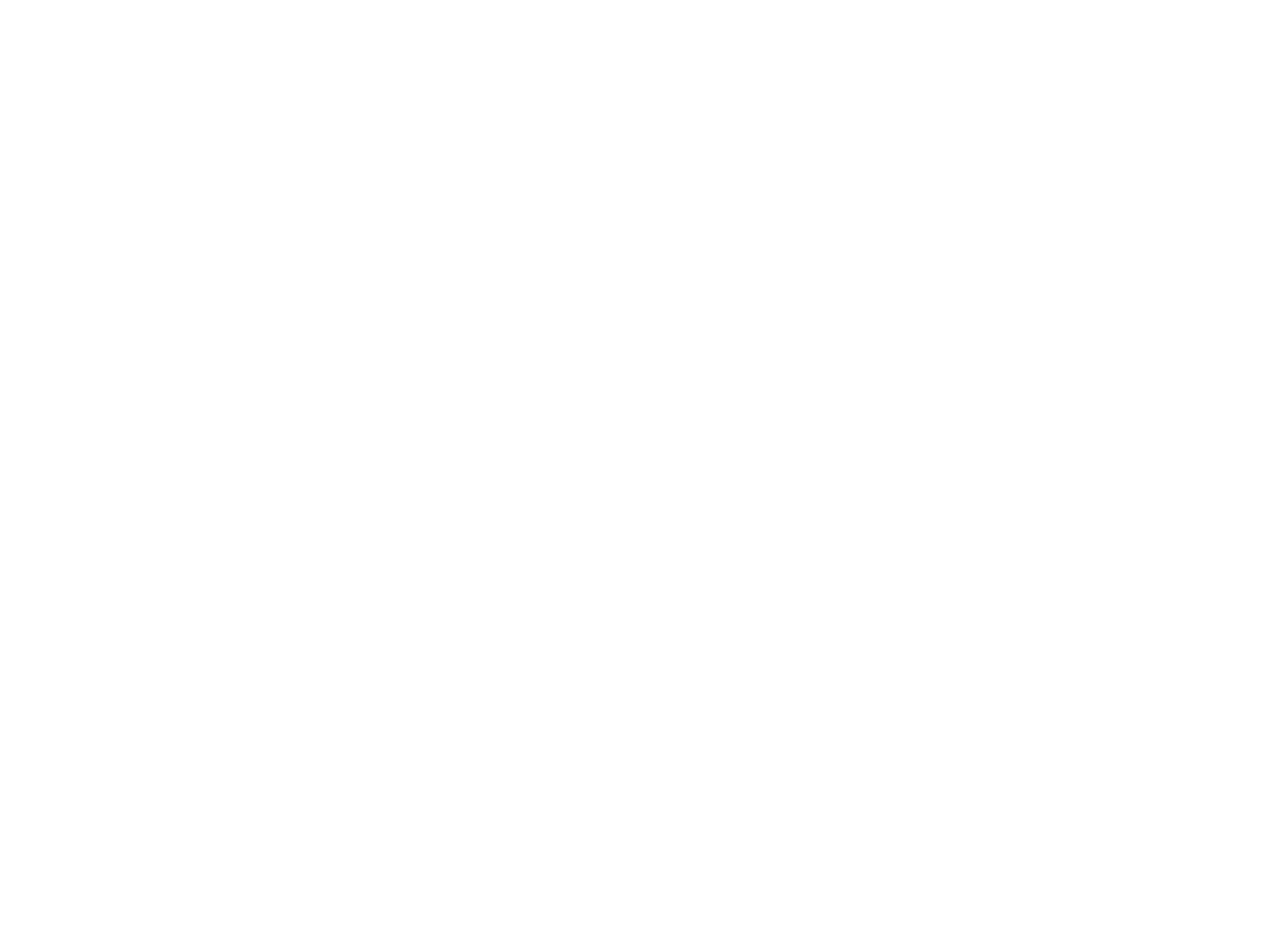
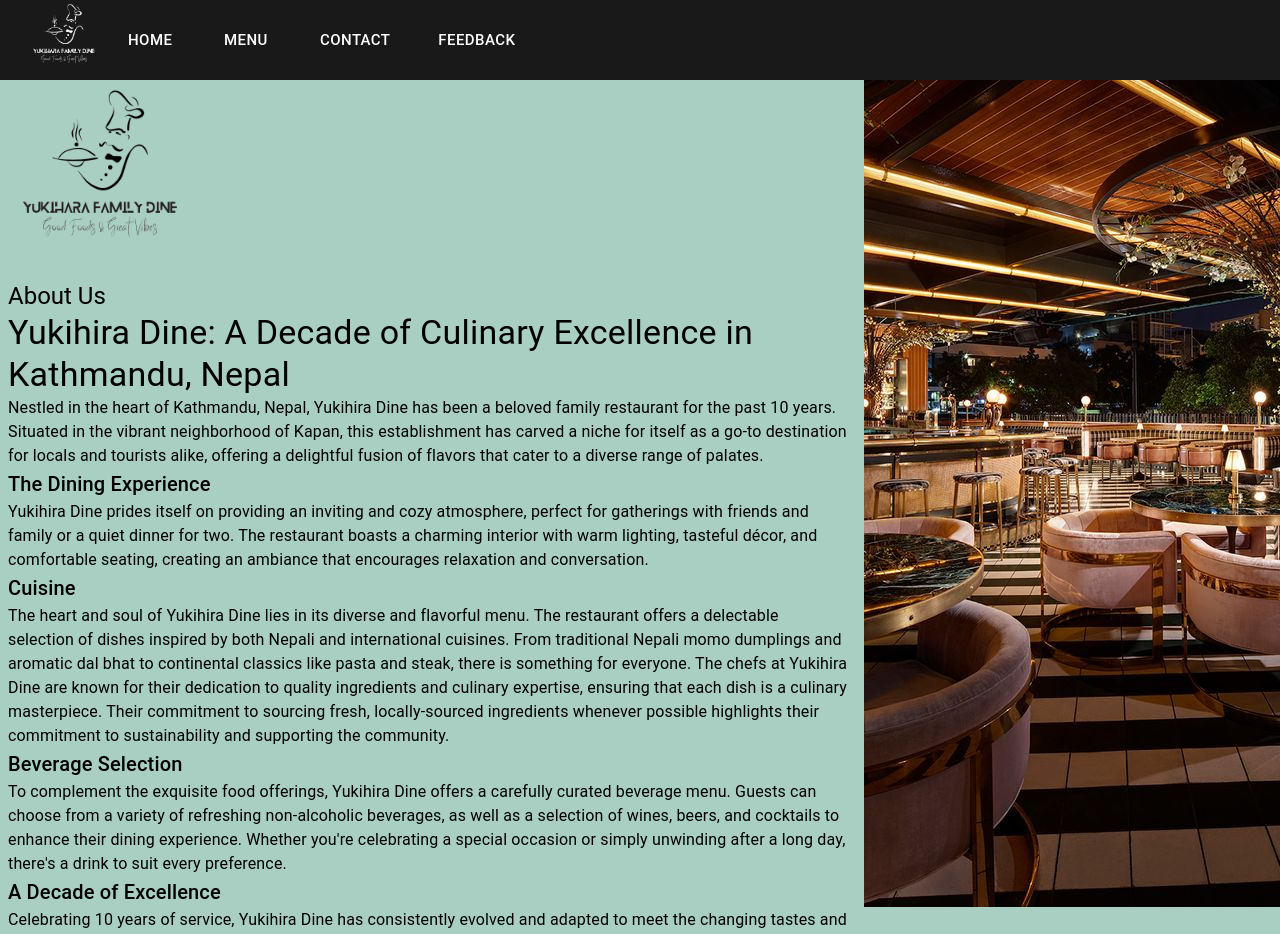
Before and after one commit to Rohin1619/Yukihira, a React (Vite) app: page /aboutus in a window 1280 px wide. Before the commit this address had no page. Shown: the top 934 px of the page. Before the commit the page ends 800 px from the top, so only its background shows below. Built offline with nearby package versions, Linux system fonts and the light colour scheme.

Commit message:
added more structured folder and completed about us and home page

```diff
--- a/index.html
+++ b/index.html
@@ -5,7 +5,19 @@
     <link rel="icon" type="image/svg+xml" href="/BLogo.png" />
     <meta name="viewport" content="width=device-width, initial-scale=1.0" />
     <title>Yukihira Dine</title>
+    <link rel="preconnect" href="https://fonts.googleapis.com">
+<link rel="preconnect" href="https://fonts.gstatic.com" crossorigin>
+<link href="https://fonts.googleapis.com/css2?family=Catamaran:wght@100;200;300;400;500;600;700;800;900&display=swap" rel="stylesheet">
   </head>
+  <style>
+    *{
+      margin: 0;
+      padding: 0;
+      box-sizing: border-box;
+      overflow-y: hidden;
+      font-family: 'Catamaran', sans-serif;
+    }
+  </style>
   <body>
     <div id="root"></div>
     <script type="module" src="/src/main.jsx"></script>
--- a/src/Routes.jsx
+++ b/src/Routes.jsx
@@ -1,13 +1,21 @@
 import React from 'react'
 import { Routes as Switch, Route } from 'react-router-dom';
 import Homepage from './pages/HomePage/Homepage';
+import NavBar from './components/navbar/NavBar';
+import AboutUs from './pages/aboutUs/AboutUs';
+import Menu from './pages/menu/Menu';
 
 const Routes = () => {
   return (
     <>
+      <NavBar />
       <Switch>
         <Route path='/'
         element={<Homepage />} />
+        <Route path='/aboutus'
+          element={ <AboutUs /> } />
+        <Route path='/menu'
+          element={ <Menu /> } />
       </Switch>
     </>
   )
--- a/src/components/navbar/NavBar.jsx
+++ b/src/components/navbar/NavBar.jsx
@@ -2,7 +2,6 @@
 
 import AppBar from '@mui/material/AppBar';
 import Box from '@mui/material/Box';
-import Avatar from '@mui/material/Avatar';
 import Toolbar from '@mui/material/Toolbar';
 import IconButton from '@mui/material/IconButton';
 import Typography from '@mui/material/Typography';
@@ -10,7 +9,6 @@
 import MenuIcon from '@mui/icons-material/Menu';
 import Container from '@mui/material/Container';
 import Button from '@mui/material/Button';
-import Tooltip from '@mui/material/Tooltip';
 import MenuItem from '@mui/material/MenuItem';
 
 
@@ -23,7 +21,7 @@
   },
   {
     label: 'Menu',
-    link: '/',
+    link: '/menu',
   },
   {
     label: 'Contact',
@@ -41,6 +39,7 @@
   const handleOpenNavMenu = (event) => {
     setAnchorElNav(event.currentTarget);
   };
+
   const handleCloseNavMenu = () => {
     setAnchorElNav(null);
   };
@@ -48,10 +47,14 @@
 
   return (
     <Box style={styles.root}>
-      <AppBar position="static" >
-        <Container maxWidth="xl">
-          <Toolbar disableGutters sx={ { xs: 'flex' } }>
-            <Avatar alt="Remy Sharp" src="/WLogo.png" />
+      <AppBar position="static" sx={ styles.appbar }>
+        <Container maxWidth="xl" >
+          <Toolbar disableGutters sx={ { display: 'flex', justifyContent: 'space-between' } }>
+            <img
+              src="/WLogo.png"
+              alt="Centered Image"
+              style={ styles.image }
+            />
             <Typography
               variant="h5"
               noWrap
@@ -70,8 +73,21 @@
             >
               Yukihira Family Dine
             </Typography>
+            <Box sx={ { flexGrow: 1, display: { xs: 'none', md: 'flex' } } }>
+              { pages.map((page) => (
+                <Button
+                variant='text'
+                  href="/"
+                  key={ page.label }
+                  onClick={ handleCloseNavMenu }
+                  sx={ styles.menu }
+                >
+                  { page.label }
+                </Button>
+              )) }
+              </Box>
 
-            <Box sx={ { flexGrow: 1, display: { xs: 'flex', md: 'none' } } }>
+            <Box>
               <IconButton
                 size="large"
                 aria-label="account of current user"
@@ -79,6 +95,7 @@
                 aria-haspopup="true"
                 onClick={ handleOpenNavMenu }
                 color="inherit"
+                sx={ { display: { xs: 'flex', md: 'none', ml:0 } } }
               >
                 <MenuIcon />
               </IconButton>
@@ -102,7 +119,7 @@
               >
                 { pages.map((page) => (
                   <MenuItem key={ page.label } onClick={ handleCloseNavMenu }>
-                    <Typography textAlign="center">{ page.label }</Typography>
+                    <Typography textAlign="center" >{ page.label }</Typography>
                   </MenuItem>
                 )) }
               </Menu>
--- a/src/components/navbar/styles.js
+++ b/src/components/navbar/styles.js
@@ -2,10 +2,25 @@
     root: {
         margin: 0,
         padding: 0,
-backgroundColor : '#191919',
-
+        backgroundColor: '#191919'
     },
     headingStyles: {
         fontSize: '12px'
+    },
+
+    appbar: {
+        backgroundColor: '#191919'
+    },
+
+    image: {
+        height: '80px',
+        width: '80px'
+    },
+
+    menu: {
+        fontSize: '15px',
+        color: 'white',
+        display: 'block',
+        m: 2
     }
 }
--- a/src/pages/HomePage/styles.js
+++ b/src/pages/HomePage/styles.js
@@ -3,12 +3,13 @@
         background: 'url(theme.jpg)',
         backgroundRepeat: 'no-repeat',
         backgroundSize: 'cover',
-        backgroundAttachment: 'fixed',
-        height: '100vh',
+        // backgroundAttachment: 'fixed',
+        // height: 'calc(100vh - 80px)',
         boxSizing: 'border-box',
         padding: '0',
         margin: '0',
-        position: 'relative'
+        position: 'relative',
+        overflowY: 'hidden'
 
 
     },
--- /dev/null
+++ b/src/pages/aboutUs/AboutUs.jsx
@@ -0,0 +1,82 @@
+import React from 'react';
+import Typography from '@mui/material/Typography';
+import Box from '@mui/material/Box';
+import Grid from '@mui/material/Unstable_Grid2';
+
+import { styles } from './styles'
+
+const AboutUs = () => {
+    return (
+        <>
+            <Box sx={ styles.root }>
+                <Grid container spacing={ 2 } >
+                    <Grid xs={ 8 } sx={styles.grid1}>
+                        <img
+                            src="/BLogo.png"
+                            alt="Centered Image"
+                            style={ styles.image }
+                        />
+                        <Typography variant='h5'sx={styles.text}>About Us</Typography>
+                        <Typography variant='h4' sx={ styles.text }>Yukihira Dine: A Decade of Culinary Excellence in Kathmandu, Nepal</Typography>
+                        <Typography variant='body1' sx={ styles.text }>
+                            Nestled in the heart of Kathmandu, Nepal, Yukihira Dine has been a beloved family restaurant for the past 10 years. Situated in the vibrant neighborhood of Kapan, this establishment has carved a niche for itself as a go-to destination for locals and tourists alike, offering a delightful fusion of flavors that cater to a diverse range of palates.
+                        </Typography>
+
+                        <Typography variant='h6' sx={ styles.text }>
+                            The Dining Experience
+                        </Typography>
+                        <Typography variant='body1' sx={ styles.text }>
+                            Yukihira Dine prides itself on providing an inviting and cozy atmosphere, perfect for gatherings with friends and family or a quiet dinner for two. The restaurant boasts a charming interior with warm lighting, tasteful décor, and comfortable seating, creating an ambiance that encourages relaxation and conversation.
+                        </Typography>
+
+                        <Typography variant='h6' sx={ styles.text }>
+                            Cuisine
+                        </Typography>
+                        <Typography variant='body1' sx={ styles.text }>
+                            The heart and soul of Yukihira Dine lies in its diverse and flavorful menu. The restaurant offers a delectable selection of dishes inspired by both Nepali and international cuisines. From traditional Nepali momo dumplings and aromatic dal bhat to continental classics like pasta and steak, there is something for everyone.
+
+                            The chefs at Yukihira Dine are known for their dedication to quality ingredients and culinary expertise, ensuring that each dish is a culinary masterpiece. Their commitment to sourcing fresh, locally-sourced ingredients whenever possible highlights their commitment to sustainability and supporting the community.
+                        </Typography>
+
+                        <Typography variant='h6' sx={ styles.text }>
+                            Beverage Selection
+                        </Typography>
+                        <Typography variant='body1' sx={ styles.text }>
+                            To complement the exquisite food offerings, Yukihira Dine offers a carefully curated beverage menu. Guests can choose from a variety of refreshing non-alcoholic beverages, as well as a selection of wines, beers, and cocktails to enhance their dining experience. Whether you're celebrating a special occasion or simply unwinding after a long day, there's a drink to suit every preference.
+                        </Typography>
+
+                        <Typography variant='h6' sx={ styles.text }>
+                            A Decade of Excellence
+                        </Typography>
+                        <Typography variant='body1' sx={ styles.text }>
+                            Celebrating 10 years of service, Yukihira Dine has consistently evolved and adapted to meet the changing tastes and expectations of its patrons. The restaurant's success is not only attributed to its exceptional food and inviting atmosphere but also to its dedicated and friendly staff who strive to make every guest feel like a part of the family.
+                        </Typography>
+
+                        <Typography variant='h6' sx={ styles.text }>
+                            Community Engagement
+                        </Typography>
+                        <Typography variant='body1' sx={ styles.text }>
+                            Beyond its culinary offerings, Yukihira Dine is deeply rooted in the local community. The restaurant actively participates in charity events, supports local artisans, and occasionally hosts cultural events to showcase the rich heritage of Nepal. This commitment to community engagement has endeared it to the people of Kapan and beyond.
+                        </Typography>
+
+                        <Typography variant='h6' sx={ styles.text }>
+                            Visit Yukihira Dine
+                        </Typography>
+                        <Typography variant='body1' sx={ styles.text }>
+                            Whether you're a local resident or a traveler exploring Kathmandu, Yukihira Dine is a must-visit destination for those seeking a memorable dining experience. With its delicious cuisine, warm hospitality, and a decade of culinary excellence, it continues to be a cherished establishment in the heart of Kapan. Come and savor the flavors that have made Yukihira Dine a beloved institution for the past 10 years.
+                        </Typography>
+                    </Grid>
+                    <Grid xs={ 4 }>
+                        <img
+                            style={ styles.sideimg }
+                            src="/restaurant1.jpg"
+                            alt="Centered Image"
+                        />
+                    </Grid>
+                </Grid>
+            </Box>
+        </>
+    )
+}
+
+export default AboutUs
--- /dev/null
+++ b/src/pages/aboutUs/styles.js
@@ -0,0 +1,24 @@
+export const styles = {
+    root: {
+        backgroundColor: '#A9CEC2',
+        flexGrow: 1
+    },
+
+    image: {
+        display: 'flex',
+        height: '200px',
+        justifyContent: 'center'
+    },
+
+    sideimg:{
+        widht:'4px'
+    },
+
+    grid1:{
+        padingLeft: '1px',
+    },
+
+    text:{
+        marginLeft: '8px',
+    }
+}
--- /dev/null
+++ b/src/pages/menu/Menu.jsx
@@ -0,0 +1,11 @@
+import React from 'react'
+
+const Menu = () => {
+  return (
+    <>
+      <h1>Your items</h1>
+    </>
+  )
+}
+
+export default Menu
```
Also changed, not shown: src/pages/HomePage/Homepage.jsx (+14 -4 lines), public/restaurant1.jpg (added), src/pages/menu/styles.js (added).
